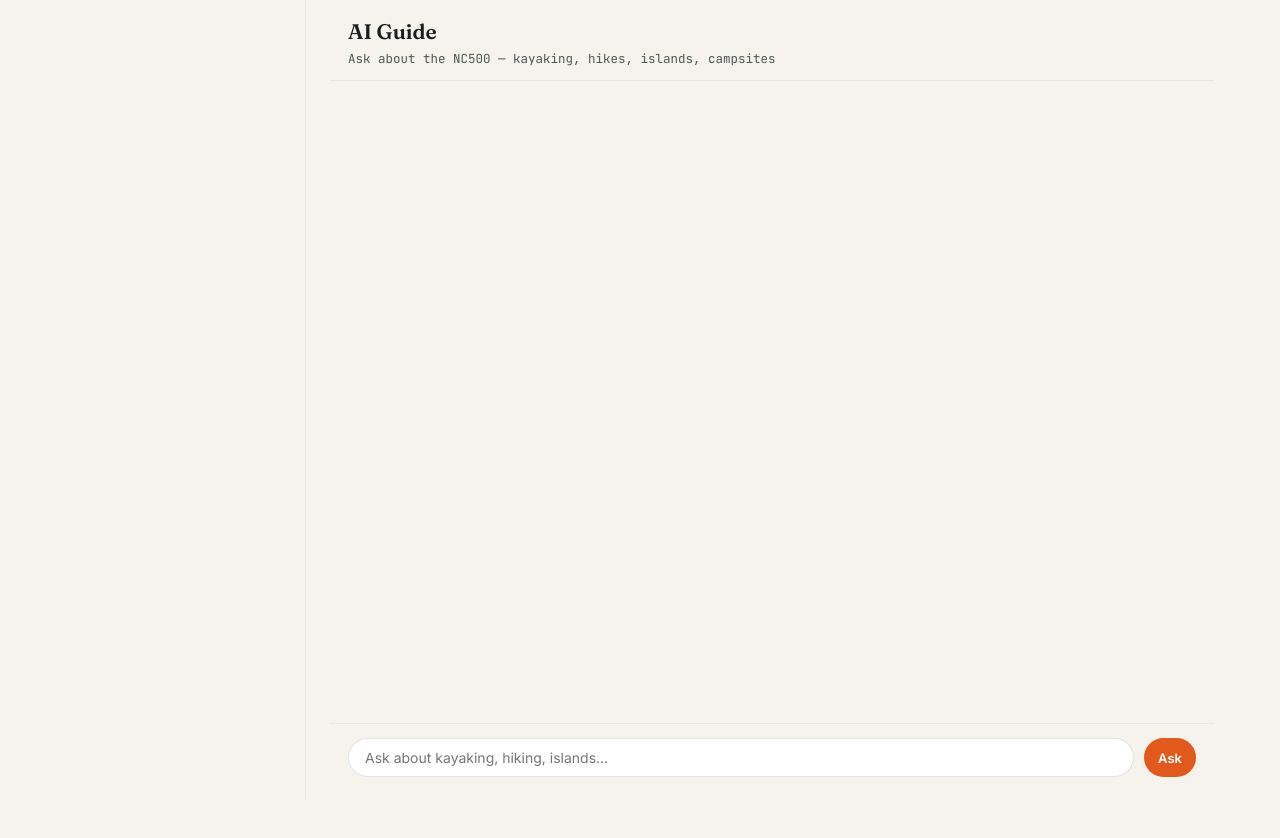
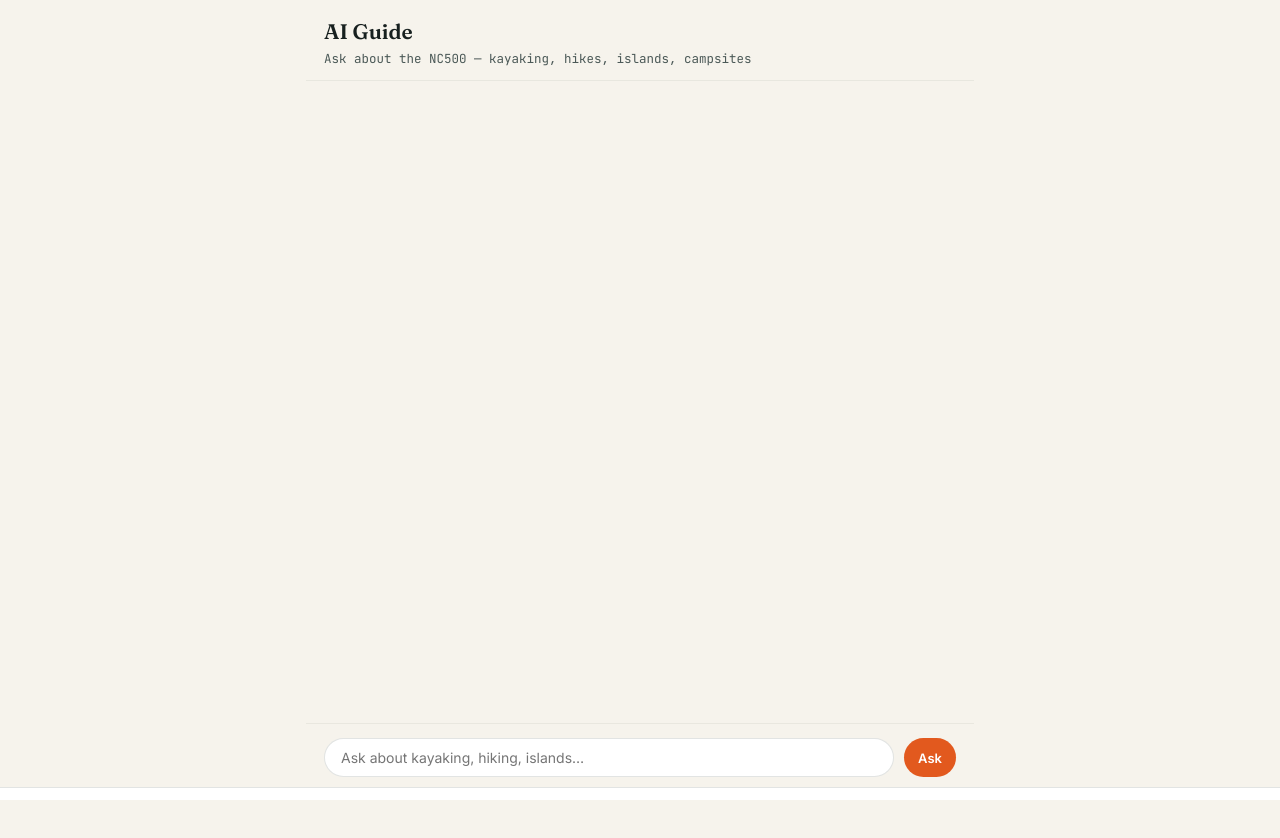
Before and after one commit to shieldaig/shieldaig, a plain HTML site: page chatbot.html in a window 1280 px wide. Before the commit the page ends 800 px from the top, so only its background shows below. Drawn offline with Linux system fonts and the light colour scheme; no server answers.

Commit message:
Update style.css
eliminate vertical menu bar.

```diff
--- a/css/style.css
+++ b/css/style.css
@@ -123,13 +123,15 @@ ul{list-style:none;margin:0;padding:0;}
 .auth-switch{margin-top:22px;font-size:13.5px;color:var(--color-ink-soft);text-align:center;}
 
 /* ===== APP SHELL ===== */
-.app{display:grid;grid-template-columns:var(--nav-w) minmax(0,600px) var(--rail-w);gap:24px;max-width:1180px;margin:0 auto;padding:0 16px;align-items:start;}
-.app-full{grid-template-columns:var(--nav-w) 1fr;}
-@media(max-width:1040px){
-  .app, .app-full{grid-template-columns:minmax(0,1fr);padding:0 0 60px;}
-  .rail{display:none;}
-  .sidenav{display:none;}
+.app, .app-full{
+  display:grid;grid-template-columns:minmax(0,1fr);gap:24px;max-width:700px;
+  margin:0 auto;padding:0 16px 60px;align-items:start;
 }
+/* Vertical nav is eliminated entirely — the horizontal bar at the
+   bottom of the screen (.bottomnav) is the only navigation, at every
+   screen size, not just on mobile. */
+.rail{display:none !important;}
+.sidenav{display:none !important;}
 .header-actions{display:flex;align-items:center;justify-content:space-between;gap:12px;flex-wrap:wrap;}
 @media(max-width:480px){
   .header-actions{flex-direction:column;align-items:stretch;}
@@ -159,8 +161,7 @@ ul{list-style:none;margin:0;padding:0;}
 .avatar-56{width:56px;height:56px;font-size:18px;}
 .avatar-88{width:88px;height:88px;font-size:26px;}
 
-.main{min-height:100vh;border-right:1px solid var(--color-border-2);}
-@media(max-width:1040px){.main{border-right:none;}}
+.main{min-height:100vh;}
 .main-header{position:sticky;top:0;z-index:5;background:rgba(246,243,236,0.88);backdrop-filter:blur(8px);padding:16px 18px 12px;border-bottom:1px solid var(--color-border-2);}
 .main-header h1{font-family:var(--font-display);font-size:21px;margin:0;font-weight:600;}
 .main-header .sub{font-size:12.5px;color:var(--color-ink-soft);font-family:var(--font-mono);margin-top:2px;}
@@ -254,15 +255,12 @@ ul{list-style:none;margin:0;padding:0;}
 .chat-input-row input{flex:1;border:1px solid var(--color-border);border-radius:999px;padding:10px 16px;font-size:14px;font-family:var(--font-body);}
 .chat-input-row input:focus{outline:none;border-color:var(--color-primary);}
 
-.bottomnav{display:none;position:fixed;bottom:0;left:0;right:0;z-index:20;background:var(--color-surface);border-top:1px solid var(--color-border);justify-content:center;align-items:center;gap:2px;padding:6px 6px calc(6px + env(safe-area-inset-bottom));overflow-x:auto;}
-@media(max-width:1040px){.bottomnav{display:flex;}}
+.bottomnav{display:flex;position:fixed;bottom:0;left:0;right:0;z-index:20;background:var(--color-surface);border-top:1px solid var(--color-border);justify-content:center;align-items:center;gap:2px;padding:6px 6px calc(6px + env(safe-area-inset-bottom));overflow-x:auto;}
 .bottomnav a{color:var(--color-ink-soft);display:flex;flex-direction:column;align-items:center;justify-content:center;gap:1px;padding:5px 8px;border-radius:10px;flex:none;position:relative;}
 .bottomnav a.active{color:var(--color-primary-d);background:var(--color-bg-alt);}
 .bottomnav svg{width:18px;height:18px;}
-@media(max-width:1040px){
-  .msg-layout{height:calc(100vh - 60px);}
-  .chat-list, .chat-pane{height:calc(100vh - 60px);}
-}
+.msg-layout{height:calc(100vh - 60px);}
+.chat-list, .chat-pane{height:calc(100vh - 60px);}
 
 .loader{width:22px;height:22px;border-radius:50%;border:2.5px solid var(--color-border);border-top-color:var(--color-accent);animation:spin .7s linear infinite;margin:30px auto;}
 @keyframes spin{to{transform:rotate(360deg);}}
```
